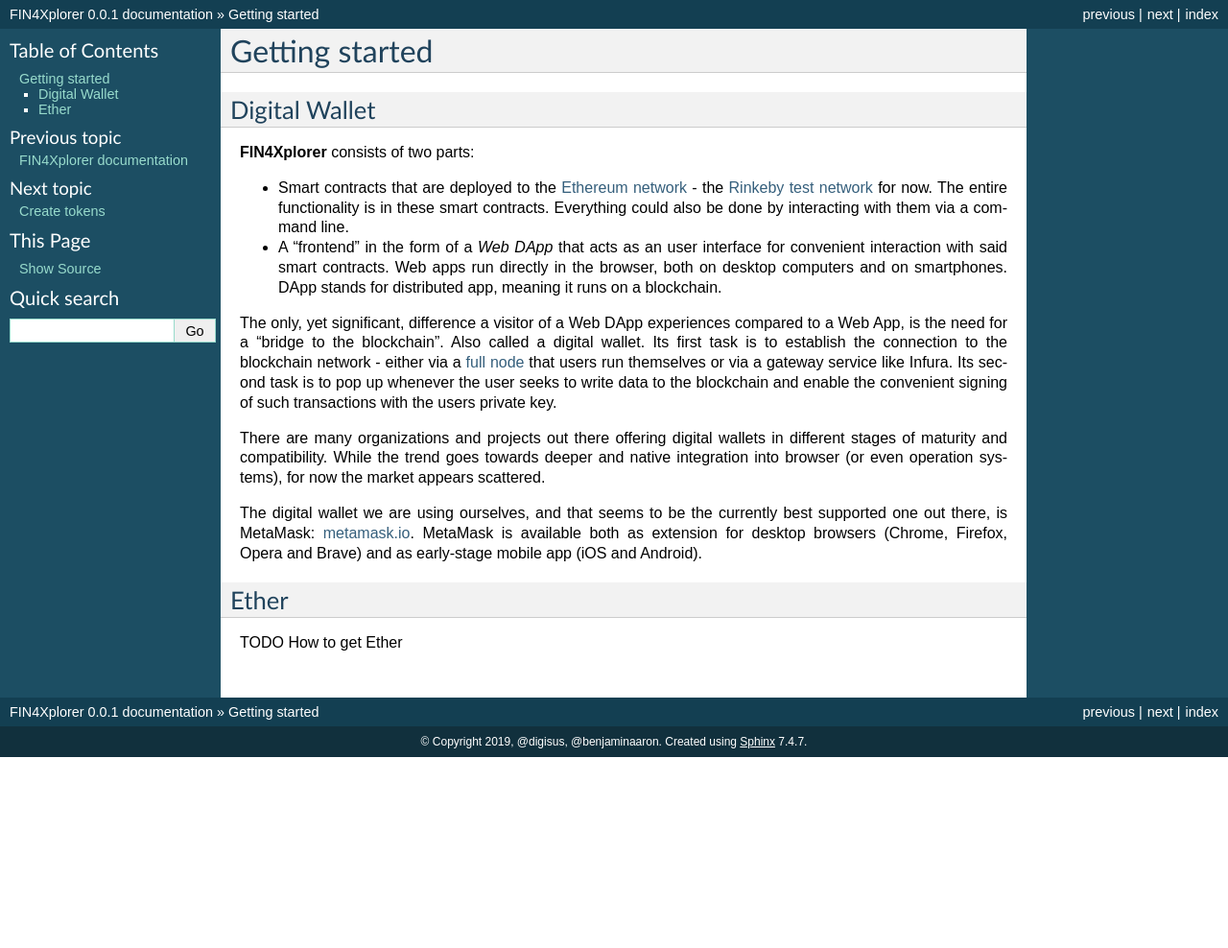
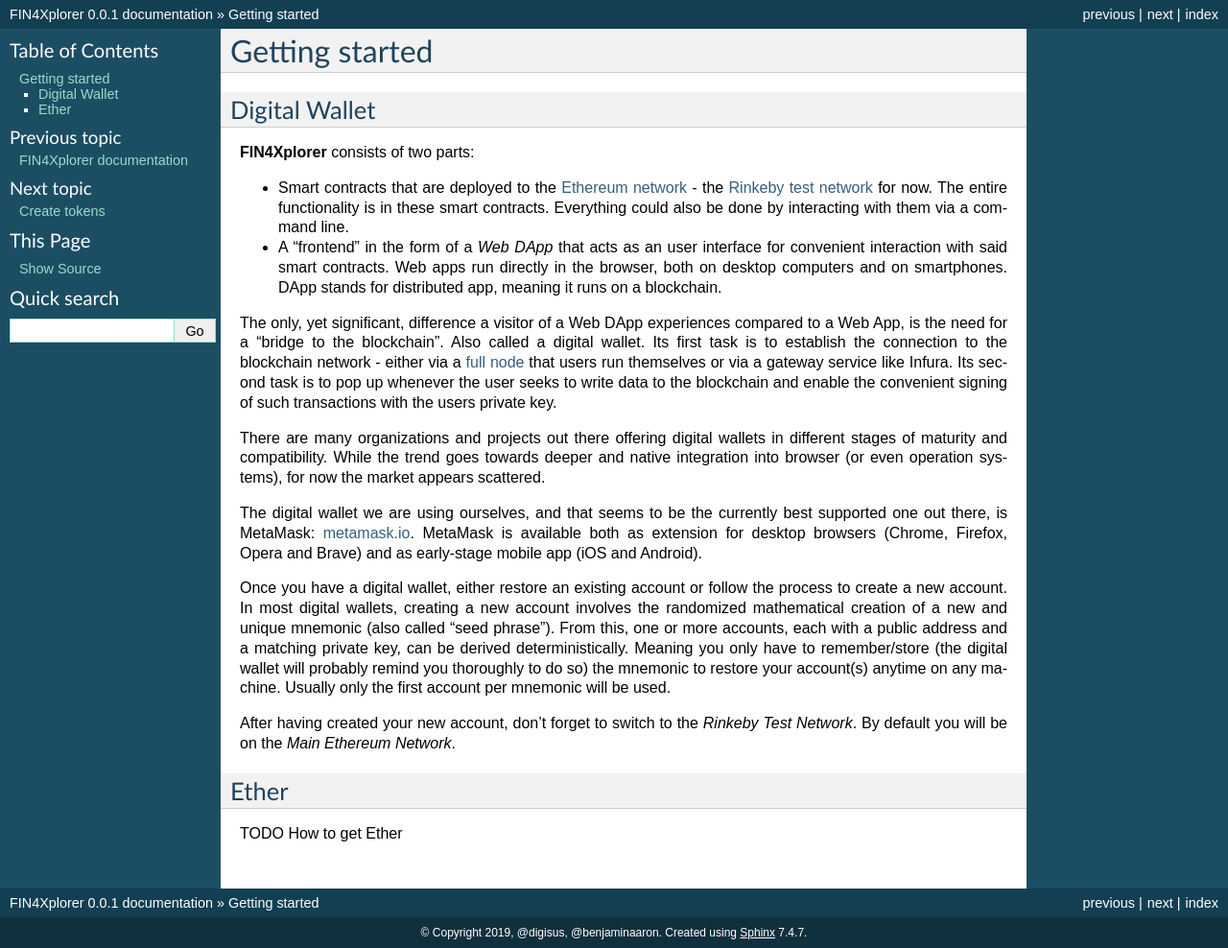
Before and after one commit to FuturICT2/FIN4Documentation, a Sphinx documentation site: the page built from docs/getting-started.rst, in a window 1280 px wide. Shown: the whole page at 96% size. Built offline with Sphinx 7.4.7, drawn with Linux system fonts in a browser that asks for light colours; before the commit the page ends 900 px from its top, so only the background shows below that.

Commit message:
Add account creation paragraph to digital wallet section

```diff
--- a/docs/getting-started.rst
+++ b/docs/getting-started.rst
@@ -15,6 +15,10 @@
 
 The digital wallet we are using ourselves, and that seems to be the currently best supported one out there, is MetaMask: `metamask.io <https://metamask.io/>`_. MetaMask is available both as extension for desktop browsers (Chrome, Firefox, Opera and Brave) and as early-stage mobile app (iOS and Android).
 
+Once you have a digital wallet, either restore an existing account or follow the process to create a new account. In most digital wallets, creating a new account involves the randomized mathematical creation of a new and unique mnemonic (also called "seed phrase"). From this, one or more accounts, each with a public address and a matching private key, can be derived deterministically. Meaning you only have to remember/store (the digital wallet will probably remind you thoroughly to do so) the mnemonic to restore your account(s) anytime on any machine. Usually only the first account per mnemonic will be used.
+
+After having created your new account, don't forget to switch to the *Rinkeby Test Network*. By default you will be on the *Main Ethereum Network*.
+
 Ether
 ^^^^^
 TODO
```
